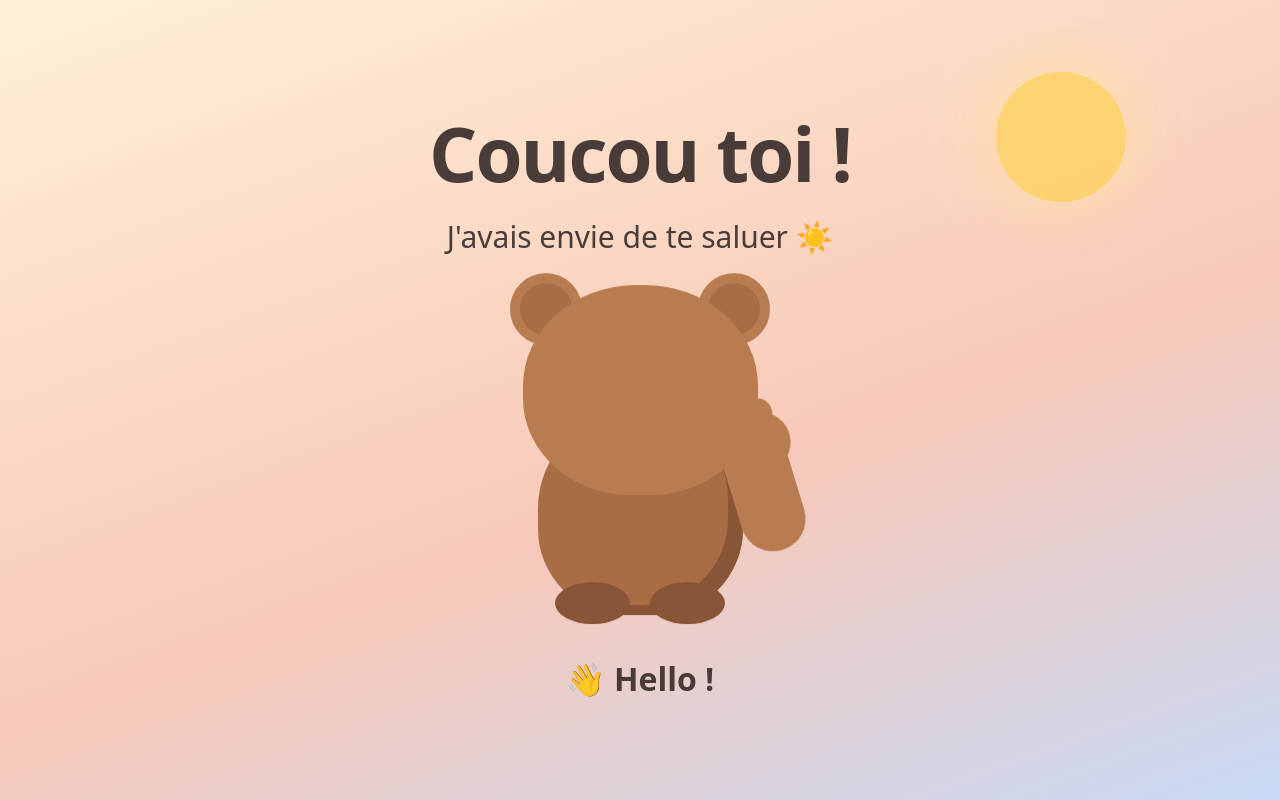
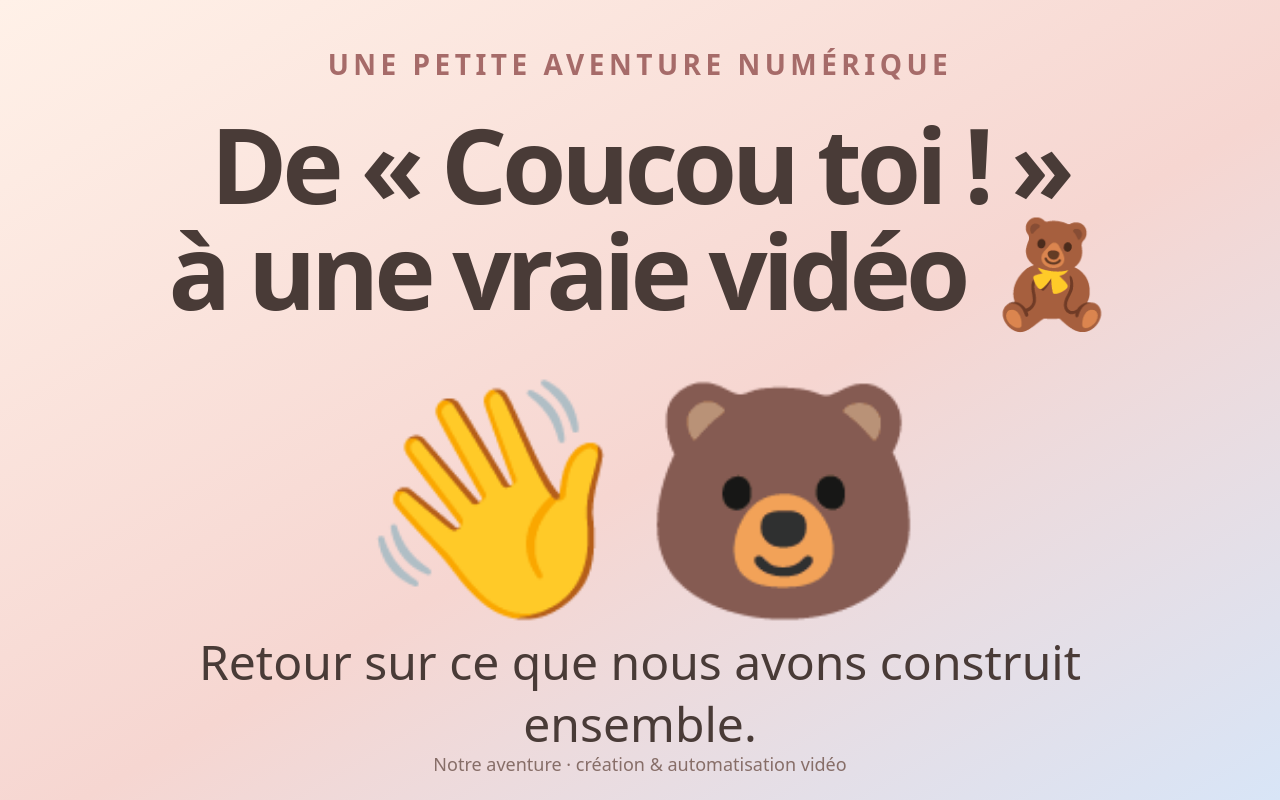
Before and after one commit to oOCharlotteOo/ours-coucou-hyperframes, a website: page index.html in a window 1280 px wide. Drawn offline with Linux system fonts and the light colour scheme.

Commit message:
Create animated French project recap video

```diff
--- a/index.html
+++ b/index.html
@@ -1,50 +1,33 @@
 <!doctype html>
 <html lang="fr">
 <head>
-  <meta charset="utf-8">
-  <meta name="viewport" content="width=device-width, initial-scale=1">
-  <title>Ours coucou — HyperFrames</title>
-  <style>
-    *{box-sizing:border-box} html,body{margin:0;width:100%;height:100%;overflow:hidden}
-    body{font-family:system-ui,-apple-system,sans-serif;background:linear-gradient(160deg,#fff1d6,#f8c9b9 58%,#c8d9f5);color:#493b37}
-    .scene{width:100vw;height:100vh;display:flex;flex-direction:column;align-items:center;justify-content:center;position:relative;overflow:hidden}
-    .sun{position:absolute;top:9%;right:12%;width:130px;height:130px;border-radius:50%;background:#ffd36b;box-shadow:0 0 70px #ffe39c;opacity:.9}
-    .title{z-index:2;text-align:center;font-size:clamp(42px,7vw,76px);font-weight:850;letter-spacing:-2px;margin:0 20px 12px;animation:pop .8s both}
-    .subtitle{z-index:2;font-size:clamp(20px,3vw,30px);text-align:center;margin:0 24px 35px;animation:fade 1s .3s both}
-    .bear{position:relative;width:300px;height:330px;animation:bob 2.2s ease-in-out infinite}
-    .body{position:absolute;width:205px;height:205px;left:48px;bottom:0;border-radius:48% 48% 42% 42%;background:#a96d45;box-shadow:inset -15px -10px #895537}
-    .head{position:absolute;width:235px;height:210px;left:33px;top:0;border-radius:48% 48% 46% 46%;background:#b97b50;z-index:2}
-    .ear{position:absolute;width:72px;height:72px;top:-12px;border-radius:50%;background:#a96d45;border:10px solid #b97b50}
-    .ear.left{left:20px}.ear.right{right:20px}
-    .muzzle{position:absolute;width:104px;height:70px;left:65px;top:112px;border-radius:50%;background:#f4d5b7}
-    .eye{position:absolute;top:88px;width:13px;height:17px;border-radius:50%;background:#382a27}.eye.left{left:68px}.eye.right{right:68px}
-    .nose{position:absolute;top:124px;left:105px;width:26px;height:18px;border-radius:50%;background:#49312d}
-    .smile{position:absolute;top:142px;left:105px;width:26px;height:14px;border-bottom:4px solid #75473b;border-radius:50%}
-    .arm{position:absolute;z-index:3;width:65px;height:125px;right:4px;top:145px;background:#b97b50;border-radius:40px;transform-origin:30px 25px;animation:wave .65s ease-in-out infinite alternate}
-    .paw{position:absolute;right:-8px;top:-17px;width:72px;height:65px;background:#b97b50;border-radius:50%}
-    .paw:before,.paw:after{content:"";position:absolute;top:-10px;width:23px;height:29px;border-radius:50%;background:#b97b50}
-    .paw:before{left:10px}.paw:after{right:10px}
-    .feet{position:absolute;bottom:-9px;left:65px;width:75px;height:42px;border-radius:50%;background:#895537;box-shadow:95px 0 #895537}
-    .caption{z-index:2;margin-top:35px;font-size:clamp(22px,3vw,32px);font-weight:700;animation:fade 1s .8s both}
-    @keyframes wave{from{transform:rotate(-28deg)}to{transform:rotate(28deg)}}
-    @keyframes bob{0%,100%{translate:0 0}50%{translate:0 -12px}}
-    @keyframes pop{from{opacity:0;transform:scale(.8)}to{opacity:1;transform:scale(1)}}
-    @keyframes fade{from{opacity:0;translate:0 12px}to{opacity:1;translate:0 0}}
-  </style>
-</head>
-<body>
-  <main class="scene">
-    <div class="sun"></div>
-    <h1 class="title">Coucou toi !</h1>
-    <p class="subtitle">J'avais envie de te saluer ☀️</p>
-    <div class="bear" role="img" aria-label="Un ours brun qui fait coucou">
-      <div class="ear left"></div><div class="ear right"></div>
-      <div class="body"></div><div class="head"></div>
-      <div class="eye left"></div><div class="eye right"></div>
-      <div class="muzzle"></div><div class="nose"></div><div class="smile"></div>
-      <div class="arm"><div class="paw"></div></div><div class="feet"></div>
-    </div>
-    <div class="caption">👋 Hello !</div>
-  </main>
-</body>
-</html>
+<meta charset="utf-8"><meta name="viewport" content="width=device-width,initial-scale=1">
+<title>Notre petite aventure — de l'idée à la vidéo</title>
+<style>
+*{box-sizing:border-box}html,body{margin:0;width:100%;height:100%;overflow:hidden}
+body{font-family:system-ui,-apple-system,BlinkMacSystemFont,"Segoe UI",sans-serif;color:#493b37;background:#fff1e8}
+.stage{width:100vw;height:100vh;position:relative;overflow:hidden;background:linear-gradient(150deg,#fff1e8,#f6d6d1 55%,#d8e5f7)}
+.scene{position:absolute;inset:0;display:flex;flex-direction:column;align-items:center;justify-content:center;text-align:center;padding:9%;opacity:0;animation:show 64s linear both}
+.scene:nth-child(1){animation-delay:0s}.scene:nth-child(2){animation-delay:8s}.scene:nth-child(3){animation-delay:16s}.scene:nth-child(4){animation-delay:24s}.scene:nth-child(5){animation-delay:32s}.scene:nth-child(6){animation-delay:40s}.scene:nth-child(7){animation-delay:48s}.scene:nth-child(8){animation-delay:56s}
+@keyframes show{0%,2%{opacity:0;transform:translateY(24px)}5%,10%{opacity:1;transform:translateY(0)}12.5%,100%{opacity:0;transform:translateY(-18px)}}
+.kicker{font-size:clamp(18px,2.4vw,28px);letter-spacing:.16em;text-transform:uppercase;font-weight:800;color:#a66b69;margin-bottom:28px}
+h1{font-size:clamp(54px,9vw,104px);line-height:1.02;letter-spacing:-.05em;margin:0 0 28px}
+p{font-size:clamp(28px,4.3vw,48px);line-height:1.3;max-width:900px;margin:0}
+.small{font-size:clamp(21px,3vw,32px);margin-top:30px;color:#785f59}
+.emoji{font-size:clamp(110px,22vw,230px);line-height:1;margin:25px 0}
+.pill{display:inline-block;margin:12px;padding:14px 24px;border-radius:999px;background:#ffffffa8;font-size:clamp(20px,3vw,30px);font-weight:700}
+.timeline{display:flex;flex-direction:column;gap:20px;margin-top:34px;text-align:left;font-size:clamp(24px,3.5vw,38px)}
+.timeline span{background:#ffffffa8;border-radius:20px;padding:16px 24px}
+footer{position:absolute;bottom:3%;left:0;width:100%;text-align:center;font-size:18px;color:#876e68;z-index:2}
+</style></head>
+<body><main class="stage">
+<section class="scene"><div class="kicker">Une petite aventure numérique</div><h1>De « Coucou toi ! »<br>à une vraie vidéo 🧸</h1><div class="emoji">👋🐻</div><p>Retour sur ce que nous avons construit ensemble.</p></section>
+<section class="scene"><div class="kicker">Étape 1 · L'idée</div><div class="emoji">💡</div><h1>Un ours qui dit bonjour</h1><p>Nous sommes partis d'une idée toute simple : créer un petit personnage chaleureux, animé, au format vertical.</p></section>
+<section class="scene"><div class="kicker">Étape 2 · La création</div><div class="emoji">🎨🐻</div><h1>Donner vie à l'ours</h1><p>Nous avons construit la scène en HTML et CSS : couleurs douces, visage, oreilles, petits pieds et bras qui salue.</p><div class="small">Le résultat : « Coucou toi ! »</div></section>
+<section class="scene"><div class="kicker">Étape 3 · Le projet</div><div class="emoji">🧩</div><h1>Organiser les fichiers</h1><p>Nous avons préparé le projet HyperFrames, ses métadonnées, ses dépendances et les instructions pour générer la vidéo.</p><div class="small">1080 × 1920 · 30 images par seconde</div></section>
+<section class="scene"><div class="kicker">Étape 4 · L'automatisation</div><div class="emoji">⚙️</div><h1>GitHub Actions au travail</h1><p>À chaque mise à jour, GitHub peut installer les outils, lancer le rendu, vérifier le fichier MP4 et préparer sa publication.</p><div class="small">Une chaîne de fabrication reproductible.</div></section>
+<section class="scene"><div class="kicker">Étape 5 · Le contrôle</div><div class="emoji">🎬</div><h1>Fabriquer et vérifier</h1><p>Le rendu vidéo a bien été généré lors d'une exécution du workflow. Nous avons aussi prévu un contrôle du fichier avec FFmpeg.</p><div class="small">Le premier obstacle concernait la configuration de GitHub Pages, pas le rendu.</div></section>
+<section class="scene"><div class="kicker">Étape 6 · La publication</div><div class="emoji">🌐🚀</div><h1>Mettre la vidéo en ligne</h1><p>Nous avons ajouté une page web avec un lecteur vidéo et un lien de téléchargement, puis configuré le déploiement via GitHub Pages.</p><div class="small">Le déploiement final dépend de la réussite de l'exécution Actions.</div></section>
+<section class="scene"><div class="kicker">Et maintenant ?</div><div class="emoji">💗🐻</div><h1>Une idée, un projet,<br>une réalisation !</h1><p>Nous avons appris à créer, structurer, automatiser et préparer la mise en ligne d'une vidéo.</p><div class="small">Merci pour cette belle collaboration. À la prochaine aventure !</div></section>
+<footer>Notre aventure · création & automatisation vidéo</footer>
+</main></body></html>
```
